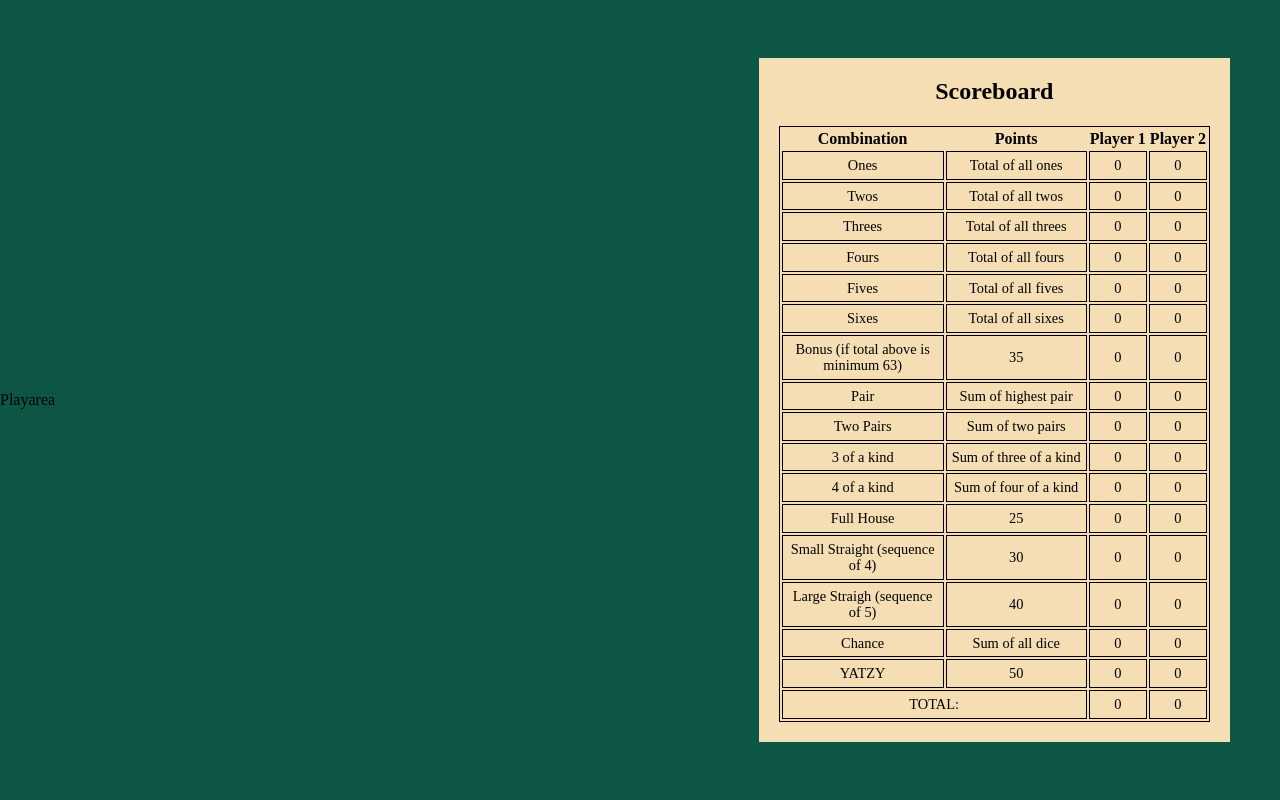
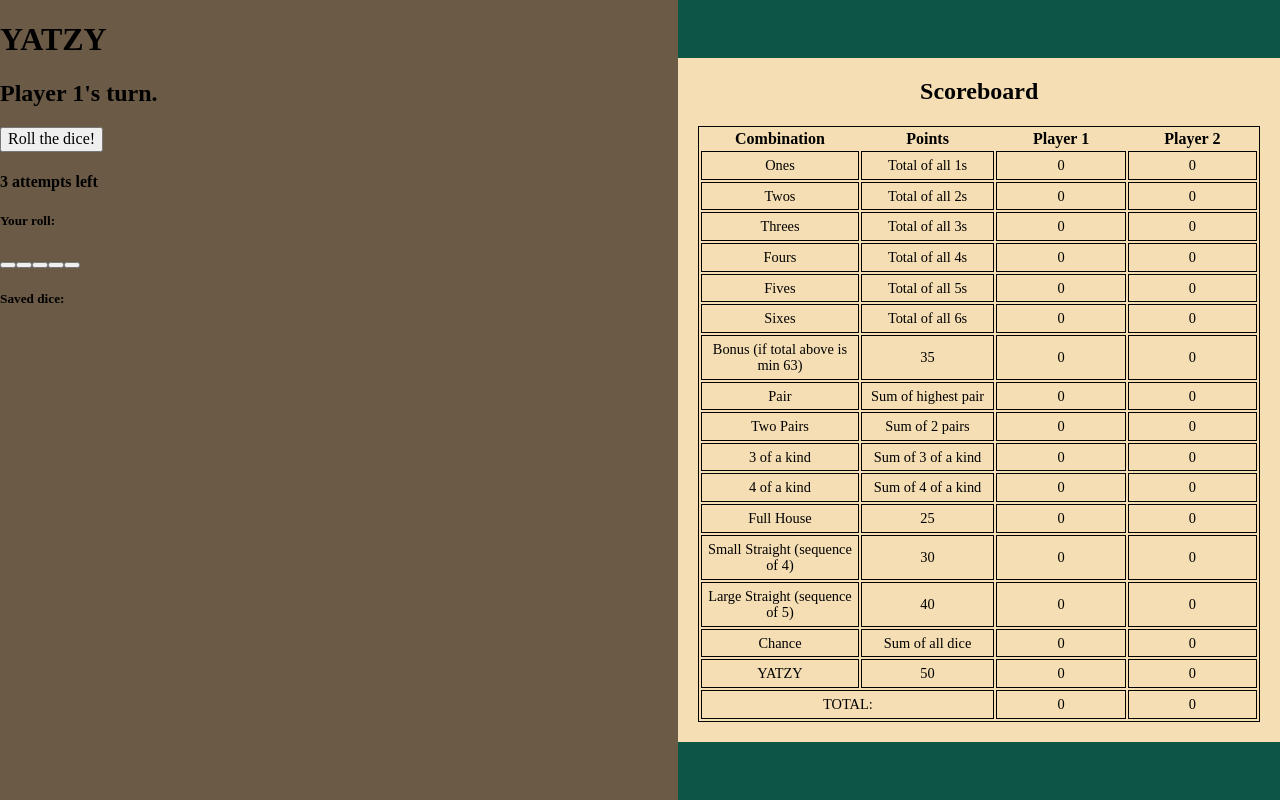
Before and after one commit to sashacozub/yatzy, a React (Create React App) app: page / in a window 1280 px wide. Built offline with nearby package versions, Linux system fonts and the light colour scheme.

Commit message:
Start working on dice logic

```diff
--- a/src/App.css
+++ b/src/App.css
@@ -1,7 +1,14 @@
 .main-ctr {
   background-color: #0d5545;
-  height: 100vh;
+  min-height: 100vh;
   display: flex;
   justify-content: space-between;
   align-items: center;
 }
+
+.main-ctr-divider {
+  width: 100%;
+  height: 100vh;
+  display: flex;
+  justify-content: center;
+}
--- a/src/App.js
+++ b/src/App.js
@@ -8,7 +8,9 @@ import Scoreboard from './features/scoreboard/Scoreboard';
 function App() {
   return (
     <main className='main-ctr'>
-      <Playarea />
+      <div className='main-ctr-divider'>
+        <Playarea />
+      </div>
       <Scoreboard />
     </main>
   );
--- a/src/features/playarea/Playarea.css
+++ b/src/features/playarea/Playarea.css
@@ -0,0 +1,4 @@
+.playarea-ctr {
+  background-color: rgba(255, 99, 71, 0.39);
+  width: 100%;
+}
--- a/src/features/playarea/Playarea.js
+++ b/src/features/playarea/Playarea.js
@@ -1,7 +1,78 @@
-import React from 'react';
+import React, { useState } from 'react';
+
+import './Playarea.css';
+
+const allDice = [
+  {
+    id: 1,
+    value: 1,
+  },
+  {
+    id: 2,
+    value: 1,
+  },
+  {
+    id: 3,
+    value: 1,
+  },
+  {
+    id: 4,
+    value: 1,
+  },
+  {
+    id: 5,
+    value: 1,
+  },
+];
 
 const Playarea = () => {
-  return <div>Playarea</div>;
+  const [rolledDice, setRolledDice] = useState(allDice);
+  const [savedDice, setSavedDice] = useState([]);
+
+  const [currentPlayer, setCurrentPlayer] = useState(1);
+  const [attemptsLeft, setAttemptsLeft] = useState(3);
+
+  const rollDice = () => {
+    let rolledResults = [0, 0, 0, 0, 0];
+
+    for (let i = 1; i === rolledResults.length; i++) {
+      const randomNumber = Math.floor(Math.random() * 6) + 1;
+      rolledResults[i] = randomNumber;
+    }
+
+    if (attemptsLeft > 0) {
+      setAttemptsLeft((prev) => prev - 1);
+    } else {
+      setAttemptsLeft(3);
+      currentPlayer === 1 ? setCurrentPlayer(2) : setCurrentPlayer(1);
+    }
+  };
+
+  const saveDice = (e) => {
+    console.log(e.target);
+  };
+
+  return (
+    <section className='playarea-ctr'>
+      <h1>YATZY</h1>
+      <h2>Player {currentPlayer}'s turn.</h2>
+      <div className='roll-btn-area'>
+        <button disabled={attemptsLeft === 0} onClick={rollDice}>
+          Roll the dice!
+        </button>
+        <h4>{attemptsLeft} attempts left</h4>
+      </div>
+      <div className='dice-area'>
+        <h5>Your roll:</h5>
+        {rolledDice.map((dice) => {
+          return <button onClick={saveDice}></button>;
+        })}
+      </div>
+      <div className='saved-dice-area'>
+        <h5>Saved dice:</h5>
+      </div>
+    </section>
+  );
 };
 
 export default Playarea;
--- a/src/features/scoreboard/Scoreboard.css
+++ b/src/features/scoreboard/Scoreboard.css
@@ -1,10 +1,11 @@
 .scoreboard-ctr {
-  margin: 50px;
+  /* margin: 50px; */
   background-color: wheat;
   text-align: center;
   padding: 20px;
   padding-top: 0;
   max-height: 100%;
+  width: auto;
 }
 
 table {
@@ -14,6 +15,6 @@ table {
 td {
   border: 1px solid black;
   padding: 5px;
-  max-width: 150px;
+  width: 250px;
   font-size: 0.9rem;
 }
--- a/src/features/scoreboard/scoreTable.js
+++ b/src/features/scoreboard/scoreTable.js
@@ -3,7 +3,7 @@ export const rows = [
     id: 1,
     combination: 'ones',
     displayName: 'Ones',
-    points: 'Total of all ones',
+    points: 'Total of all 1s',
     playerOne: 0,
     playerTwo: 0,
   },
@@ -11,7 +11,7 @@ export const rows = [
     id: 2,
     combination: 'twos',
     displayName: 'Twos',
-    points: 'Total of all twos',
+    points: 'Total of all 2s',
     playerOne: 0,
     playerTwo: 0,
   },
@@ -19,7 +19,7 @@ export const rows = [
     id: 3,
     combination: 'threes',
     displayName: 'Threes',
-    points: 'Total of all threes',
+    points: 'Total of all 3s',
     playerOne: 0,
     playerTwo: 0,
   },
@@ -27,7 +27,7 @@ export const rows = [
     id: 4,
     combination: 'fours',
     displayName: 'Fours',
-    points: 'Total of all fours',
+    points: 'Total of all 4s',
     playerOne: 0,
     playerTwo: 0,
   },
@@ -35,7 +35,7 @@ export const rows = [
     id: 5,
     combination: 'fives',
     displayName: 'Fives',
-    points: 'Total of all fives',
+    points: 'Total of all 5s',
     playerOne: 0,
     playerTwo: 0,
   },
@@ -43,14 +43,14 @@ export const rows = [
     id: 6,
     combination: 'sixes',
     displayName: 'Sixes',
-    points: 'Total of all sixes',
+    points: 'Total of all 6s',
     playerOne: 0,
     playerTwo: 0,
   },
   {
     id: 7,
     combination: 'bonus',
-    displayName: 'Bonus (if total above is minimum 63)',
+    displayName: 'Bonus (if total above is min 63)',
     points: '35',
     playerOne: 0,
     playerTwo: 0,
@@ -67,7 +67,7 @@ export const rows = [
     id: 9,
     combination: 'twoPairs',
     displayName: 'Two Pairs',
-    points: 'Sum of two pairs',
+    points: 'Sum of 2 pairs',
     playerOne: 0,
     playerTwo: 0,
   },
@@ -75,7 +75,7 @@ export const rows = [
     id: 10,
     combination: 'threeOfKind',
     displayName: '3 of a kind',
-    points: 'Sum of three of a kind',
+    points: 'Sum of 3 of a kind',
     playerOne: 0,
     playerTwo: 0,
   },
@@ -83,7 +83,7 @@ export const rows = [
     id: 11,
     combination: 'fourOfKind',
     displayName: '4 of a kind',
-    points: 'Sum of four of a kind',
+    points: 'Sum of 4 of a kind',
     playerOne: 0,
     playerTwo: 0,
   },
@@ -106,7 +106,7 @@ export const rows = [
   {
     id: 14,
     combination: 'lgStraight',
-    displayName: 'Large Straigh (sequence of 5)',
+    displayName: 'Large Straight (sequence of 5)',
     points: '40',
     playerOne: 0,
     playerTwo: 0,
```
